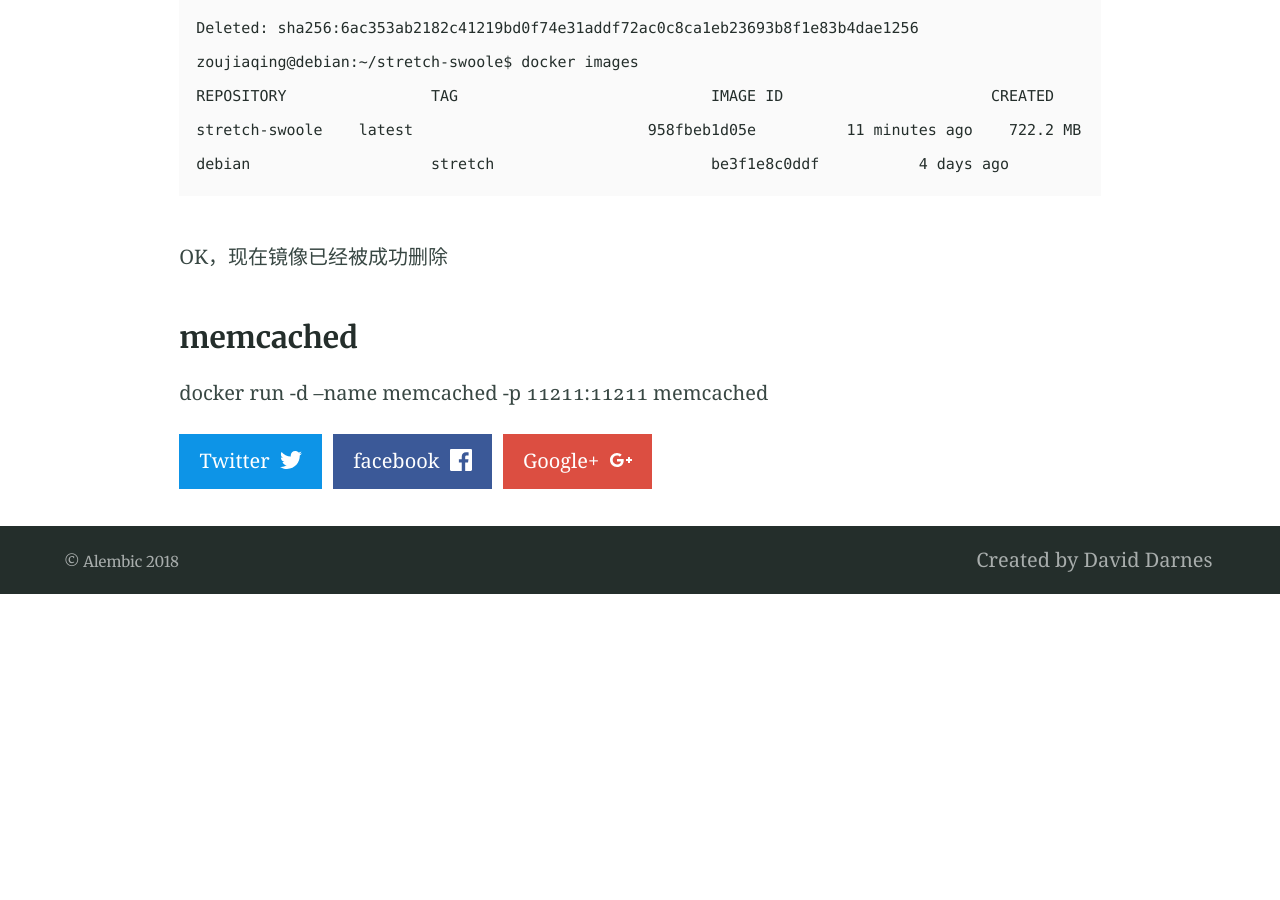
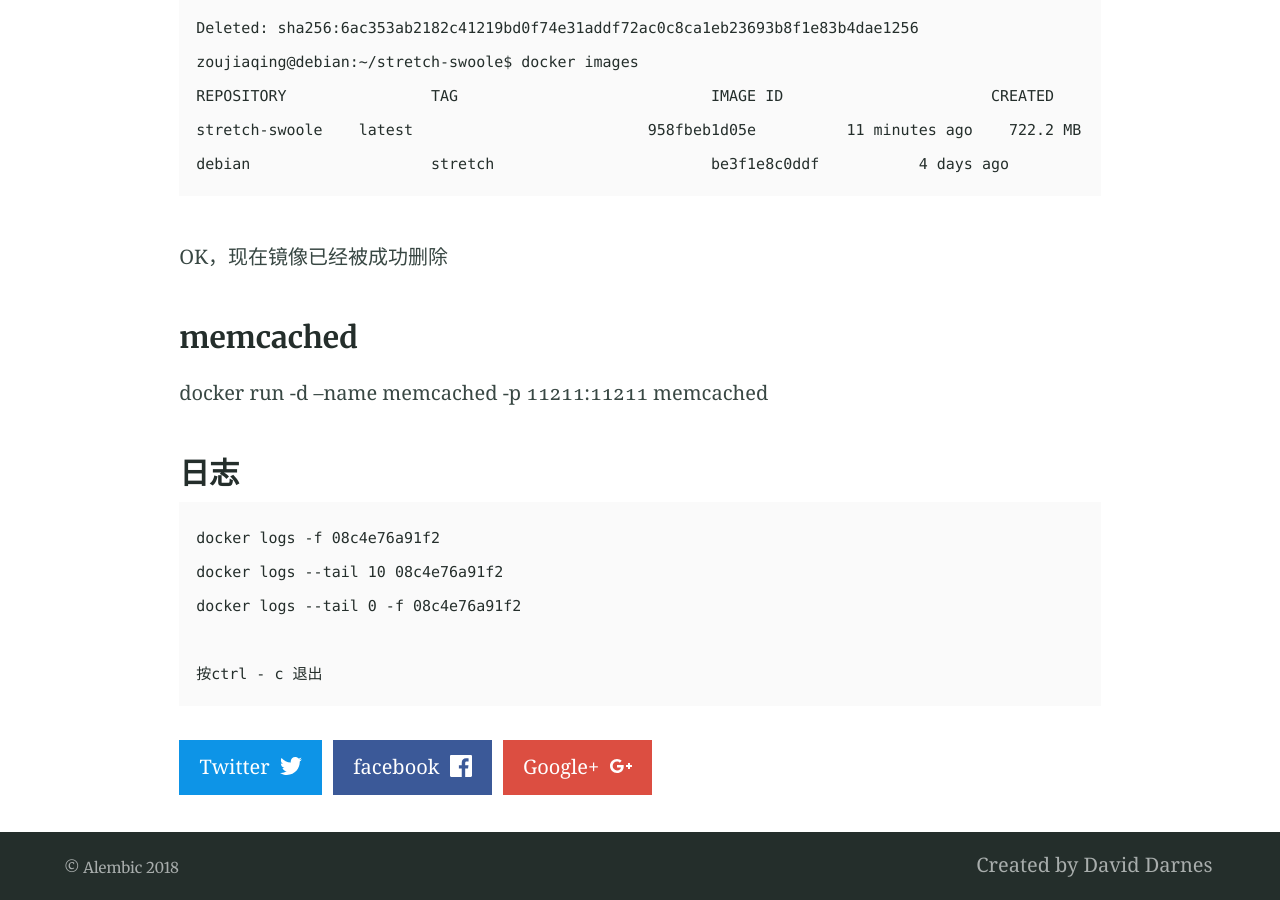
Before and after one commit to wudixm/wudixm.github.io, a Jekyll site: the page built from _posts/2018-02-08-Docker.md, in a window 1280 px wide and 900 px high, scrolled down 5920 px. Built offline with Jekyll 4.4.1, drawn with Linux system fonts in a browser that asks for light colours; our own code applies the rules of GitHub Pages for plain Markdown files; before the commit the page ends 6514 px from its top, so only the background shows below that.

Commit message:
update document

````diff
--- a/_posts/2018-02-08-Docker.md
+++ b/_posts/2018-02-08-Docker.md
@@ -190,3 +190,13 @@ OK，现在镜像已经被成功删除
 ### memcached
 
 docker run -d --name memcached -p 11211:11211 memcached
+
+### 日志
+
+```
+docker logs -f 08c4e76a91f2
+docker logs --tail 10 08c4e76a91f2
+docker logs --tail 0 -f 08c4e76a91f2
+
+按ctrl - c 退出
+```
````
Also changed, not shown: _posts/2017-11-17-Effective-Java-Reading-Chapter5.md (+1 -1 lines).
